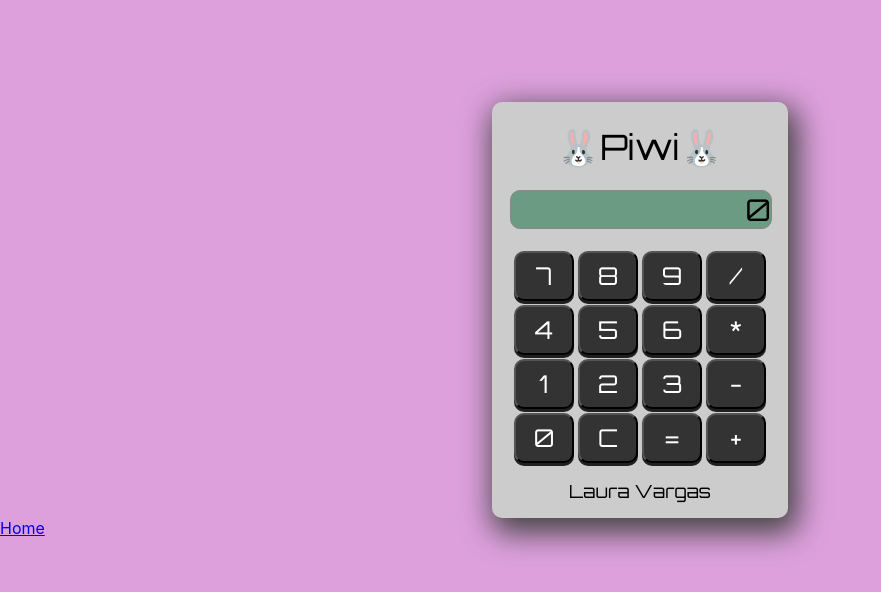
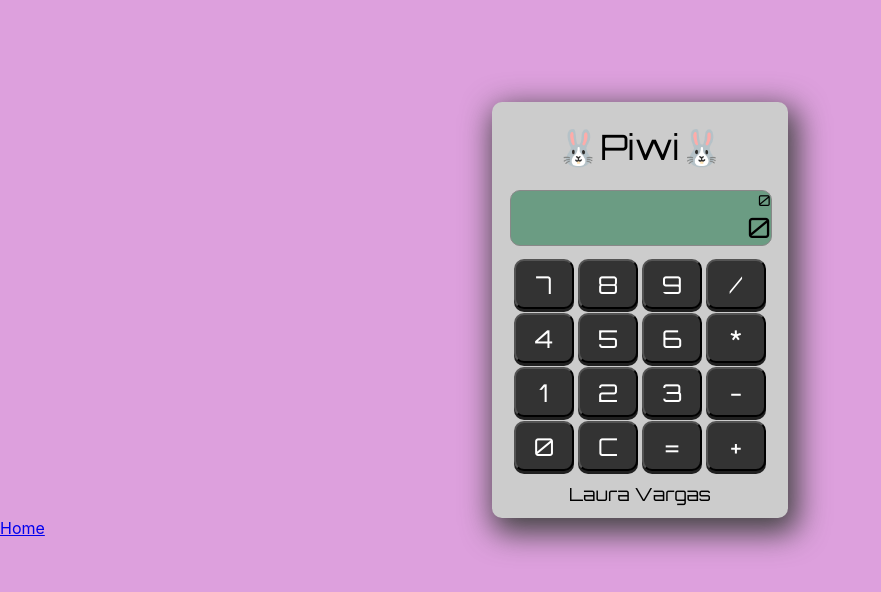
Before and after one commit to lauraVzarco/basics-for-your-day, a React (Create React App) app: page /#/calculator in a window 1280 px wide. Shown: the top 592 px of the page, without its empty margins (0-881 px from the left). Built offline with nearby package versions, Linux system fonts and the light colour scheme.

Commit message:
fixed calculator

```diff
--- a/src/containers/Calculator/Calculator.css
+++ b/src/containers/Calculator/Calculator.css
@@ -19,5 +19,5 @@
 .CalculatorBrand {
     font-family: 'Orbitron', sans-serif;
     font-size: 18px;
-    margin-top: 15px;
+    margin-top: 10px;
 }
--- a/src/containers/Calculator/Components/Display/index.jsx
+++ b/src/containers/Calculator/Components/Display/index.jsx
@@ -1,24 +1,27 @@
-import React from 'react';
+import React, { Component, Fragment } from 'react';
 import PropTypes from 'prop-types';
 import './styles.css';
 
-const propTypes = {
-  value: PropTypes.string
-};
-const defaultProps = {
-  value: ''
-};
+class Display extends Component {
+  static propTypes = {
+    value: PropTypes.number,
+    display: PropTypes.string
+  }
 
-const Display = (props) => (
-  <div className="Display">
-    < div className="Display-content" >
-      {props.value}
-    </div >
-  </div>
-
-);
-
-Display.propTypes = propTypes;
-Display.defaultProps = defaultProps;
+  render() {
+    return (
+      <Fragment>
+        <div className="Display">
+          <div className="littleDisplay">
+            {this.props.value}
+          </div>
+          < div className="DisplayContent" >
+            {this.props.display}
+          </div >
+        </div>
+      </Fragment>
+    );
+  }
+}
 
 export default Display;
--- a/src/containers/Calculator/Components/Display/styles.css
+++ b/src/containers/Calculator/Components/Display/styles.css
@@ -1,12 +1,16 @@
 .Display {
-    font-size: 30px;
+    font-size: 28px;
     background:#6B9C83;
     border:solid;
     border-width:1px;
     border-color:#888;
     font-family: 'Orbitron', sans-serif;
-    margin: 7% -3% 7% 5%;
+    margin: 7% -3% 4% 5%;
     text-align:right;
     border-radius:10px;
     width:260px
 }
+
+.littleDisplay {
+    font-size: 15px;
+}
--- a/src/containers/Calculator/index.jsx
+++ b/src/containers/Calculator/index.jsx
@@ -1,4 +1,3 @@
-/* eslint-disable react/prop-types */
 import React, { Component, Fragment } from 'react';
 import PropTypes from 'prop-types';
 import './Calculator.css';
@@ -17,7 +16,10 @@ class Calculator extends Component {
     display: PropTypes.string,
     clear: PropTypes.func,
     equal: PropTypes.func,
-    number: PropTypes.func
+    number: PropTypes.func,
+    firstNumber: PropTypes.string,
+    secondNumber: PropTypes.string,
+    result: PropTypes.string
   }
 
   // Para juntar utilidades de botones
@@ -34,13 +36,13 @@ class Calculator extends Component {
     }
   }
 
-
   render() {
     return (
       <Fragment>
         <div className="Calculator">
           <div className="CalculatorName">🐰Piwi🐰</div>
-          <Display value={ this.props.display } />
+          <Display value={ this.props.display }
+            display={ this.props.result || this.props.secondNumber || this.props.firstNumber } />
           <ButtonPannel onClick={ this.handleClick }
           />
           <div className="CalculatorBrand" >Laura Vargas</div>
@@ -60,7 +62,9 @@ const mapDispatchToProps = dispatch => ({
 
 const mapStateToProps = (state) => ({
   display: state.Calculator.display,
-
+  firstNumber: state.Calculator.firstNumber,
+  secondNumber: state.Calculator.secondNumber,
+  result: state.Calculator.result
 });
 
 
```
Also changed, not shown: src/containers/Calculator/Components/Display/littleDisplay/index.jsx (deleted), src/containers/Calculator/Components/Display/littleDisplay/styles.css (deleted).
